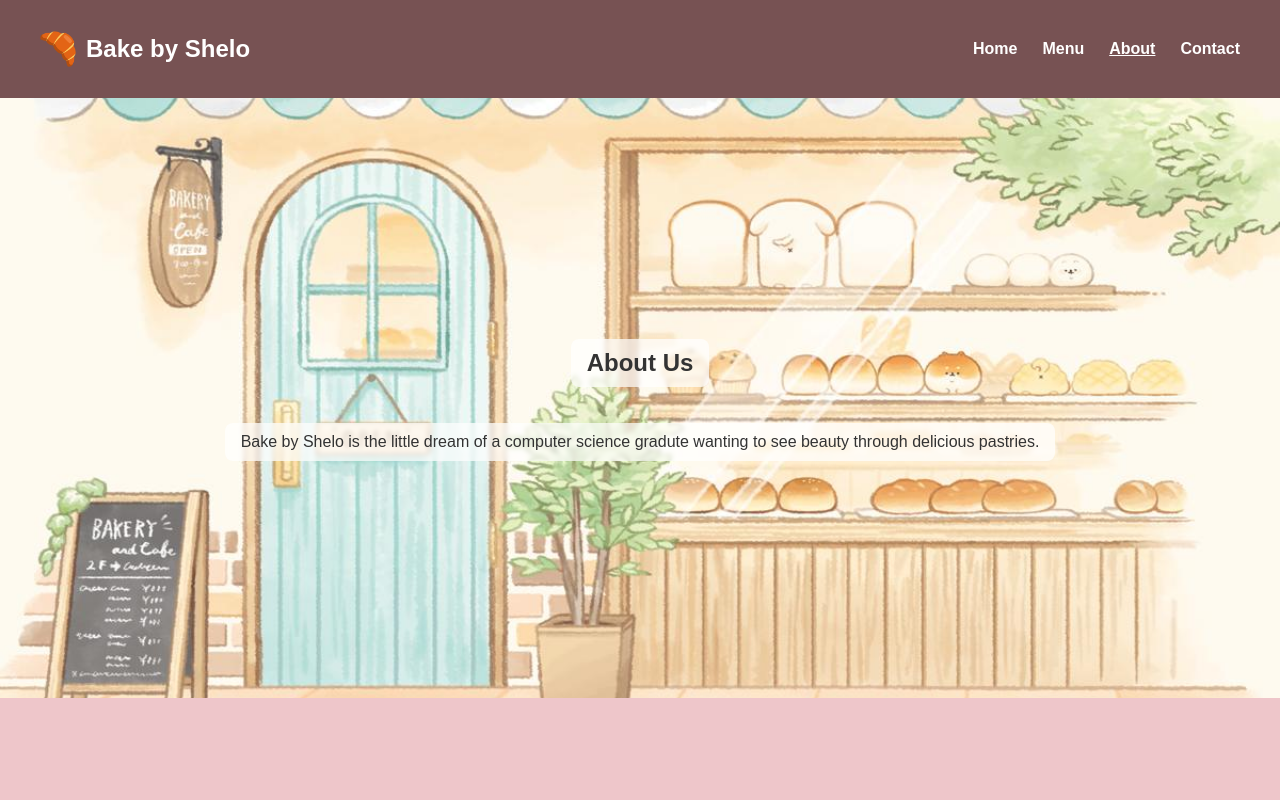
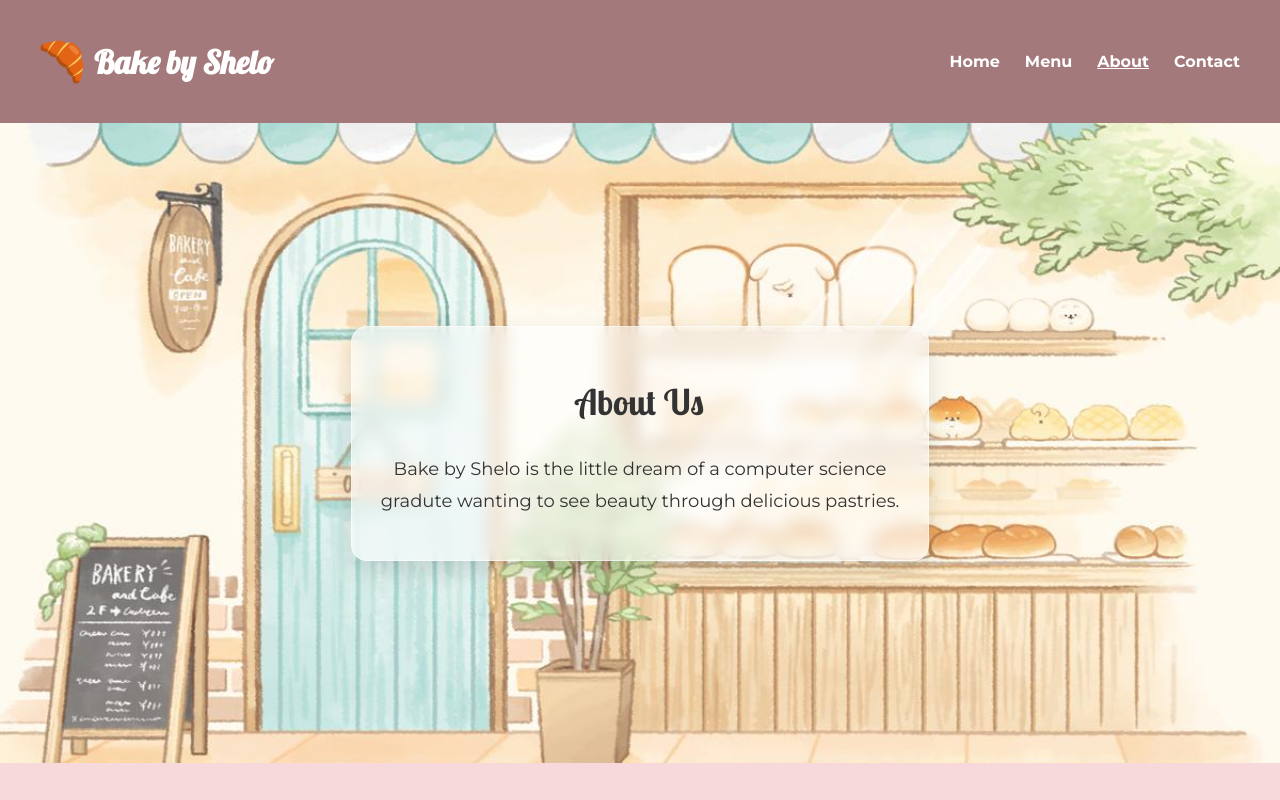
Before and after one commit to Sheloxxo/bakery-website, a plain HTML site: page about.html in a window 1280 px wide. Drawn offline with Linux system fonts and the light colour scheme; a script that the page names is missing.

Commit message:
some changes so my web doesnt look as bad as my baking skills

```diff
--- a/about.html
+++ b/about.html
@@ -4,6 +4,9 @@
   <meta charset="UTF-8">
   <meta name="viewport" content="width=device-width, initial-scale=1.0">
   <title>About | Bake by Shelo</title>
+  <link rel="preconnect" href="https://fonts.googleapis.com">
+  <link rel="preconnect" href="https://fonts.gstatic.com" crossorigin>
+  <link href="https://fonts.googleapis.com/css2?family=Lobster&family=Lobster+Two:ital,wght@0,400;0,700;1,400;1,700&family=Montserrat:ital,wght@0,100..900;1,100..900&display=swap" rel="stylesheet">
   <link rel="stylesheet" href="styles.css">
   <link rel="icon" type="image/png" href="images/logo.png">
   <script src="script.js" defer></script>
@@ -22,8 +25,10 @@
   </header>
 
   <section class="about-content">
-    <h2>About Us</h2>
-    <p>Bake by Shelo is the little dream of a computer science gradute wanting to see beauty through delicious pastries.</p>
+    <div class="about-card">
+      <h2>About Us</h2>
+      <p>Bake by Shelo is the little dream of a computer science gradute wanting to see beauty through delicious pastries.</p>
+    </div>
   </section>
 </body>
 </html>
--- a/styles.css
+++ b/styles.css
@@ -1,7 +1,7 @@
 body {
   margin: 0;
-  font-family: Arial, sans-serif;
-  background-color: #EEC6CA;
+  font-family: "Montserrat", system-ui, -apple-system, Segoe UI, Roboto, Ubuntu, Cantarell, Noto Sans, Helvetica, Arial, "Apple Color Emoji", "Segoe UI Emoji";
+  background-color: #f7d9dc;
   color: #333;
 }
 
@@ -9,13 +9,14 @@ body {
   display: flex;
   justify-content: space-between;
   align-items: center;
-  background-color: #775253;
+  background-color: #a3797b;
   color: white;
   padding: 15px 40px;
 }
 
 .logo {
-  font-size: 1.5rem;
+  font-size: 2rem;
+  font-family: "Lobster", system-ui, -apple-system, Segoe UI, Roboto, Ubuntu, Cantarell, Noto Sans, Helvetica, Arial, "Apple Color Emoji", "Segoe UI Emoji";
 }
 
 .brand {
@@ -25,8 +26,8 @@ body {
 }
 
 .logo-img {
-  width: 36px;
-  height: 36px;
+  width: 44px;
+  height: 44px;
   object-fit: contain;
   display: block;
 }
@@ -51,6 +52,10 @@ body {
 section {
   padding: 60px 20px;
   text-align: center;
+}
+
+h2 {
+  font-family: "Lobster Two", Georgia, "Times New Roman", Times, serif;
 }
 
 .menu-items {
@@ -112,12 +117,33 @@ section {
   flex-direction: column;
   justify-content: center;
   align-items: center;
+  padding: 80px 20px; /* more whitespace around section */
 }
 
-.about-content h2,
-.about-content p {
-  background: rgba(255, 255, 255, 0.7);
-  padding: 10px 16px;
-  border-radius: 8px;
-  backdrop-filter: blur(2px);
+.about-card {
+  background: rgba(255, 255, 255, 0.6);
+  border-radius: 16px;
+  padding: 24px 28px;
+  box-shadow: 0 10px 25px rgba(0,0,0,0.12);
+  -webkit-backdrop-filter: blur(8px);
+  backdrop-filter: blur(8px);
+  border: 1px solid rgba(255,255,255,0.5);
 }
+
+.about-card h2,
+.about-card p {
+  background: transparent;
+  padding: 0;
+  border-radius: 0;
+}
+
+.about-card h2 {
+  font-size: 2.2rem;
+}
+
+.about-card p {
+  font-size: 1.125rem;
+  line-height: 1.8;
+  max-width: 520px;
+  text-wrap: balance;
+}
```
Also changed, not shown: contact.html (+3 -0 lines), index.html (+3 -0 lines), menu.html (+9 -6 lines).
